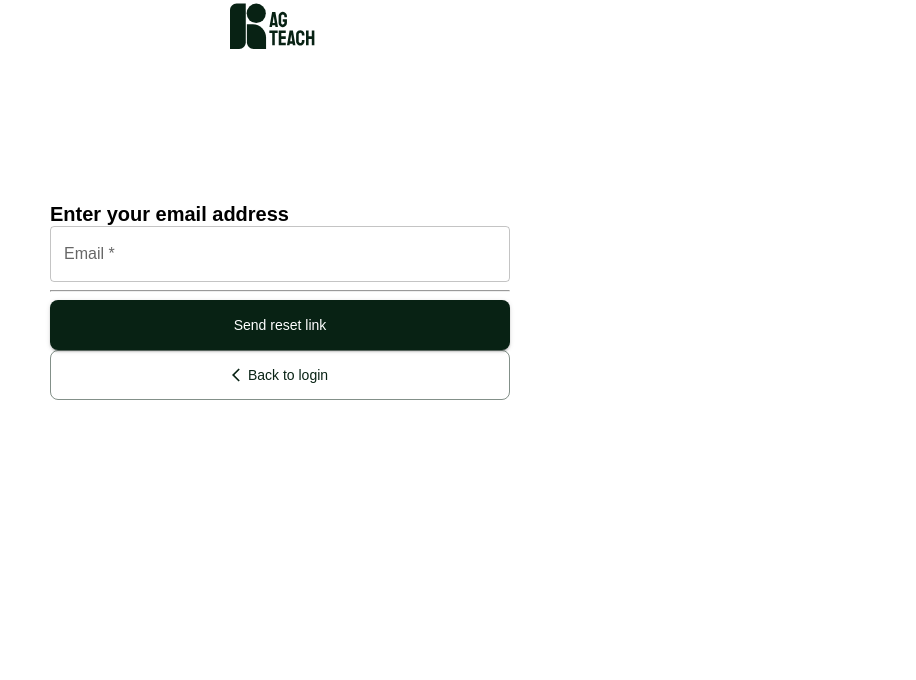
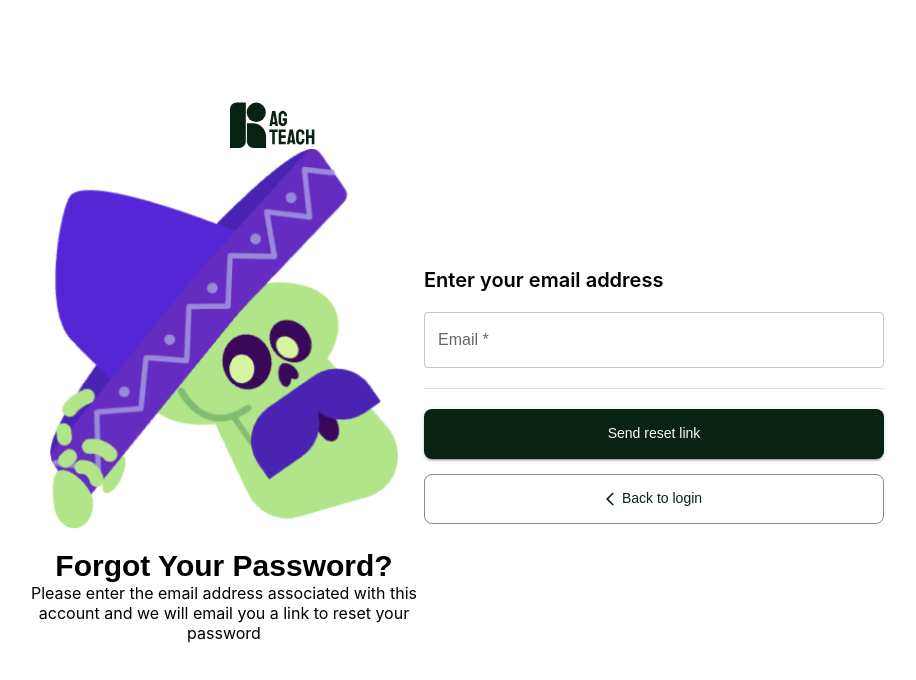
Before and after one commit to Kh1T/agteach-instructor, a React (Create React App) app: page / in a window 1280 px wide. Shown: the top 680 px of the page, without its empty margins (360-1276 px from the left). Built offline with nearby package versions, Linux system fonts and the light colour scheme.

Commit message:
feat-login: finish forgot password layout

```diff
--- a/src/pages/ForgotPassword.jsx
+++ b/src/pages/ForgotPassword.jsx
@@ -1,30 +1,53 @@
-import { Box, Button, Stack, TextField, Typography } from "@mui/material";
-import AgtechDarkLogo from "./../assets/login/logo-dark.svg";
+import {
+  Box,
+  Button,
+  Divider,
+  Stack,
+  TextField,
+  Typography,
+} from "@mui/material";
+import agtechDark from "./../assets/login/logo-dark.svg";
+import ghostImg from "./../assets/login/ghost-img.png";
 import ArrowBackIosIcon from "@mui/icons-material/ArrowBackIos";
 import { useTheme } from "@emotion/react";
 
 function ForgotPassword() {
   const theme = useTheme();
+  const gap = "20px";
 
   return (
     <Stack
-      sx={{
-        display: "flex",
-        flexDirection: "column",
-        alignItems: "center",
-        justifyContent: "space-between",
-        height: "50vh",
-      }}
+      flexDirection="column"
+      alignItems="center"
+      justifyContent="space-between"
+      height="60vh"
     >
       <img
-        style={{ width: "100px", height: "50px" }}
-        src={AgtechDarkLogo}
+        style={{ width: "100px", height: "50px", paddingTop: "100px" }}
+        src={agtechDark}
         alt=""
       />
-      <Stack>
-        <Box></Box>
+      <Stack
+        direction="row"
+        alignItems="center"
+        justifyContent="space-between"
+        width="40%"
+      >
+        <Stack textAlign="center" gap={gap}>
+          <img src={ghostImg} alt="ghost-img" />
           <Box>
-          <Typography sx={theme.typography.blgsm}>
+            <Typography variant="h3">Forgot Your Password?</Typography>
+            <Box width="400px">
+              <Typography variant="bmdr">
+                Please enter the email address associated with this account and
+                we will email you a link to reset your password
+              </Typography>
+            </Box>
+          </Box>
+        </Stack>
+        <Stack gap={gap}>
+          <Stack gap={gap}>
+            <Typography variant="blgsm" sx={theme.palette.dark[200]}>
               Enter your email address
             </Typography>
             <TextField
@@ -32,8 +55,9 @@ function ForgotPassword() {
               placeholder="eg: johndoe@abc.xyz"
               fullWidth
             />
-          <hr />
-          <Stack>
+          </Stack>
+          <Divider />
+          <Stack gap="15px">
             <Button
               sx={{
                 width: 460,
@@ -62,7 +86,7 @@ function ForgotPassword() {
               Back to login
             </Button>
           </Stack>
-        </Box>
+        </Stack>
       </Stack>
     </Stack>
   );
```
Lines whose indentation alone changed are shown as unchanged.
